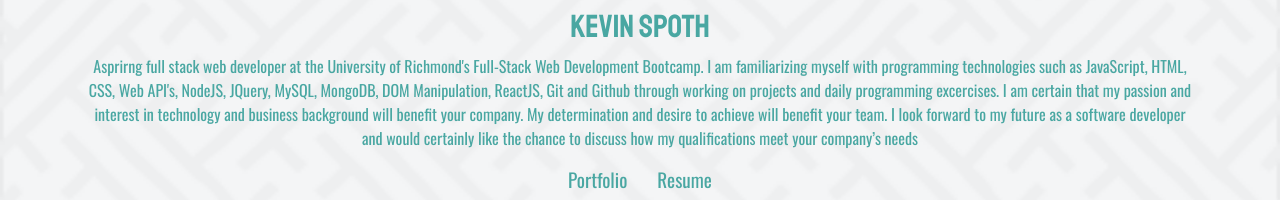
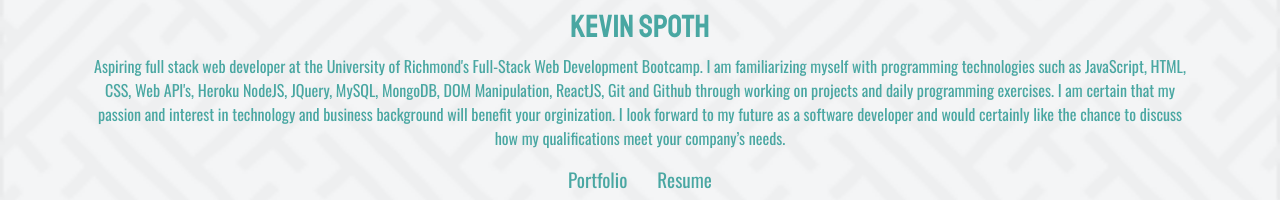
Before and after one commit to kspoth/React-Portfolio, a React (Create React App) app: page / in a window 1280 px wide. Shown: the part 301-501 px from the top of the page. Built offline with nearby package versions, Linux system fonts and the light colour scheme.

Commit message:
fixing typos

```diff
--- a/src/components/layout/Main.js
+++ b/src/components/layout/Main.js
@@ -14,16 +14,15 @@
         </div>
         <h5 className="title-name">Kevin Spoth</h5>
         <p className="short-bio">
-          Asprirng full stack web developer at the University of Richmond's
+          Aspiring full stack web developer at the University of Richmond's
           Full-Stack Web Development Bootcamp. I am familiarizing myself with
           programming technologies such as JavaScript, HTML, CSS, Web API's,
-          NodeJS, JQuery, MySQL, MongoDB, DOM Manipulation, ReactJS, Git and
-          Github through working on projects and daily programming excercises. I
-          am certain that my passion and interest in technology and business
-          background will benefit your company. My determination and desire to
-          achieve will benefit your team. I look forward to my future as a
-          software developer and would certainly like the chance to discuss how
-          my qualifications meet your company’s needs
+          Heroku NodeJS, JQuery, MySQL, MongoDB, DOM Manipulation, ReactJS, Git
+          and Github through working on projects and daily programming
+          exercises. I am certain that my passion and interest in technology and
+          business background will benefit your orginization. I look forward to
+          my future as a software developer and would certainly like the chance
+          to discuss how my qualifications meet your company’s needs.
         </p>
         <div className="row justify-content-center short-bio links-row">
           <div className="col-auto">
```
